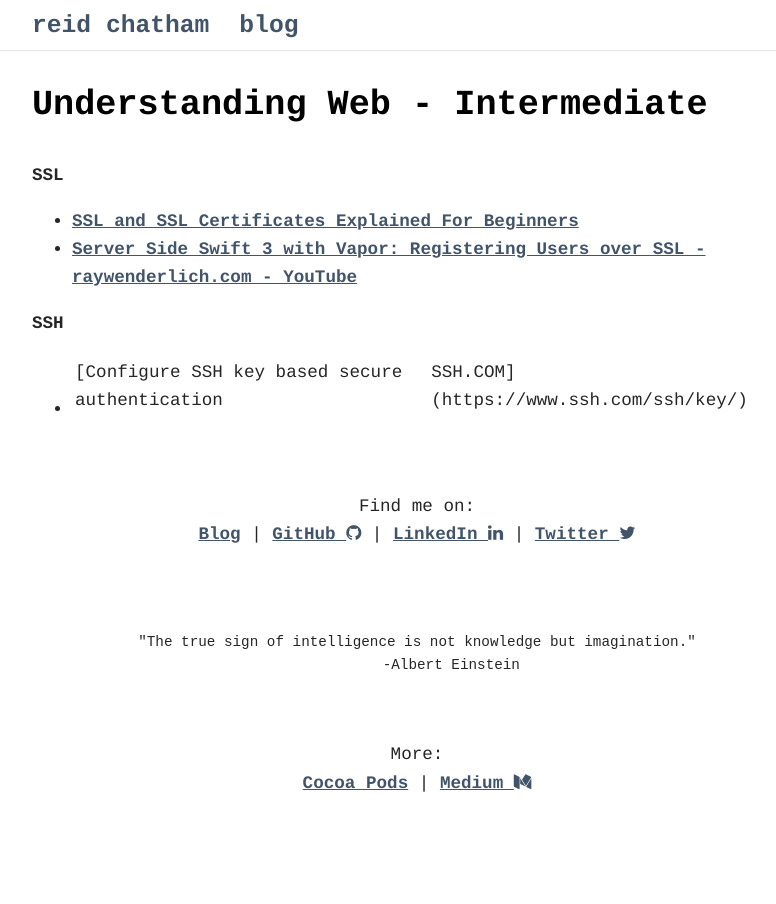
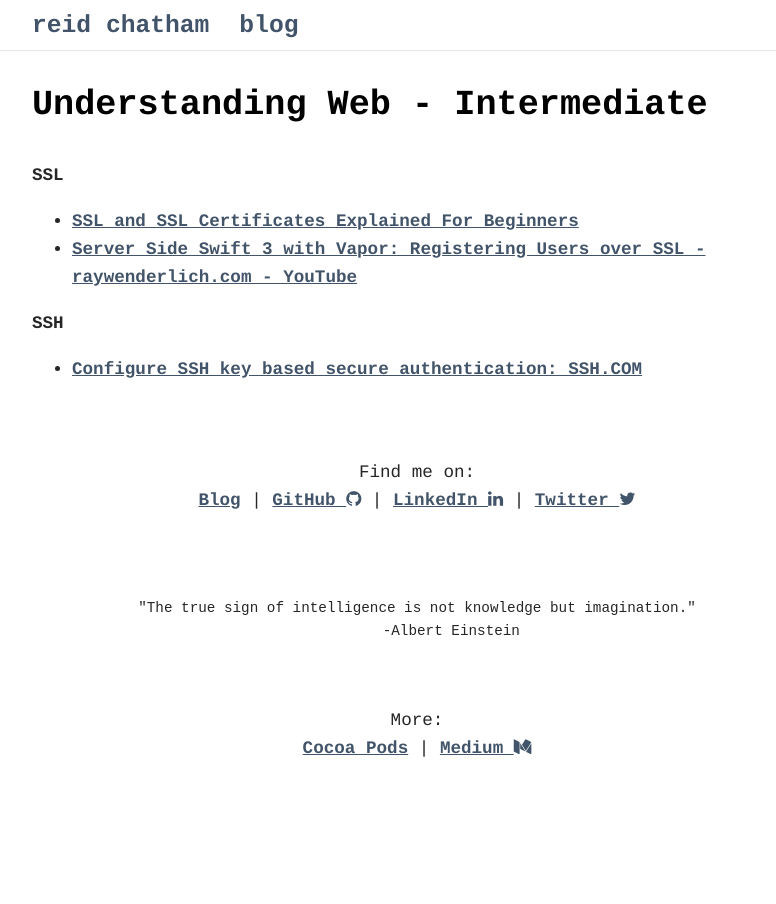
Before and after one commit to rchatham/reidchatham.github.io, a Jekyll site: the page built from _posts/2019-10-15-web-intermediate.md, in a window 1280 px wide. Shown: the whole page, without its empty margins (223-999 px from the left). Built offline with Jekyll 4.4.1, drawn with Linux system fonts in a browser that asks for light colours.

Commit message:
Update 2019-10-15-web-intermediate.md

```diff
--- a/_posts/2019-10-15-web-intermediate.md
+++ b/_posts/2019-10-15-web-intermediate.md
@@ -13,4 +13,4 @@ title: understanding web - intermediate
 
 
 **SSH**
-* [Configure SSH key based secure authentication | SSH.COM](https://www.ssh.com/ssh/key/)
+* [Configure SSH key based secure authentication: SSH.COM](https://www.ssh.com/ssh/key/)
```
